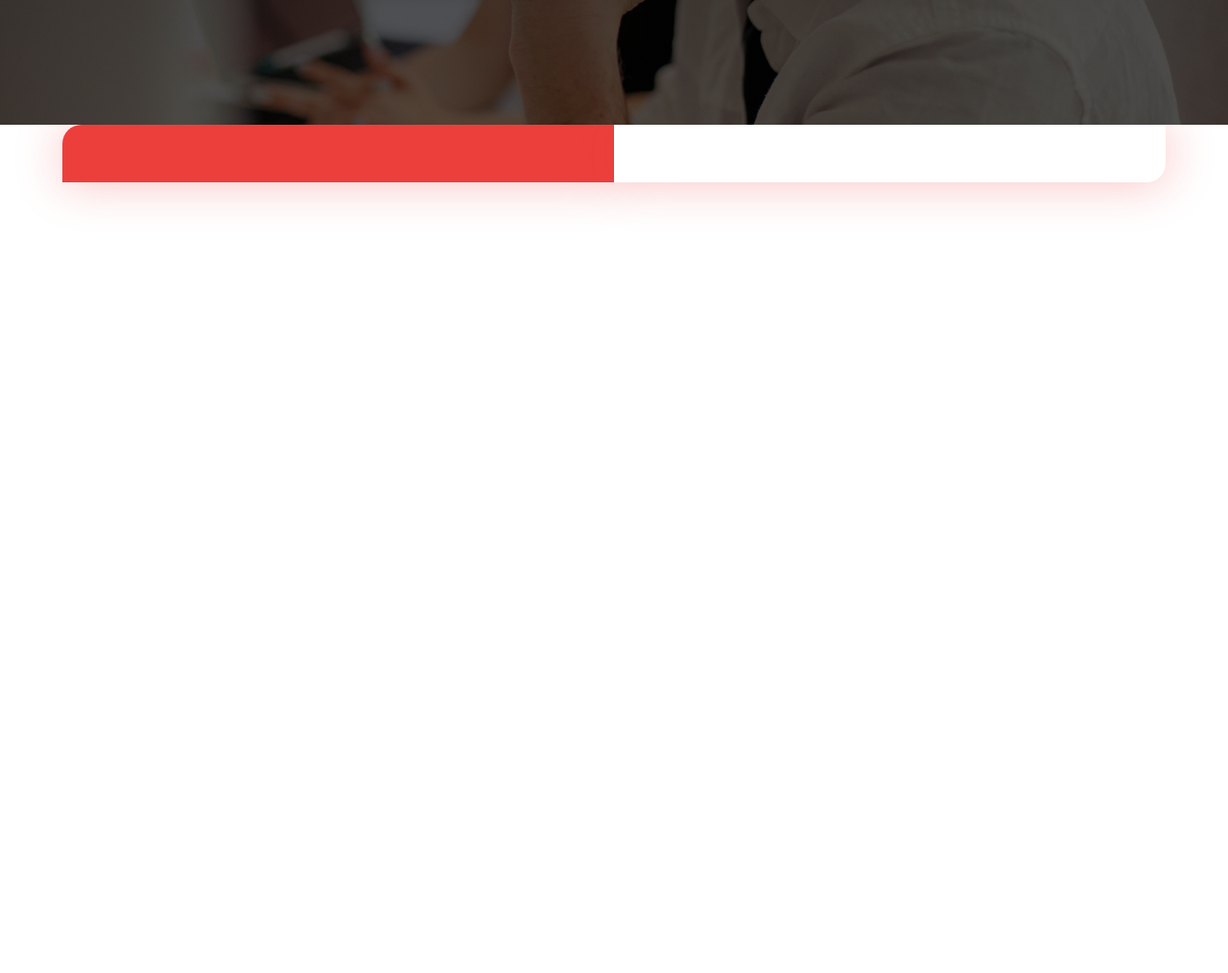
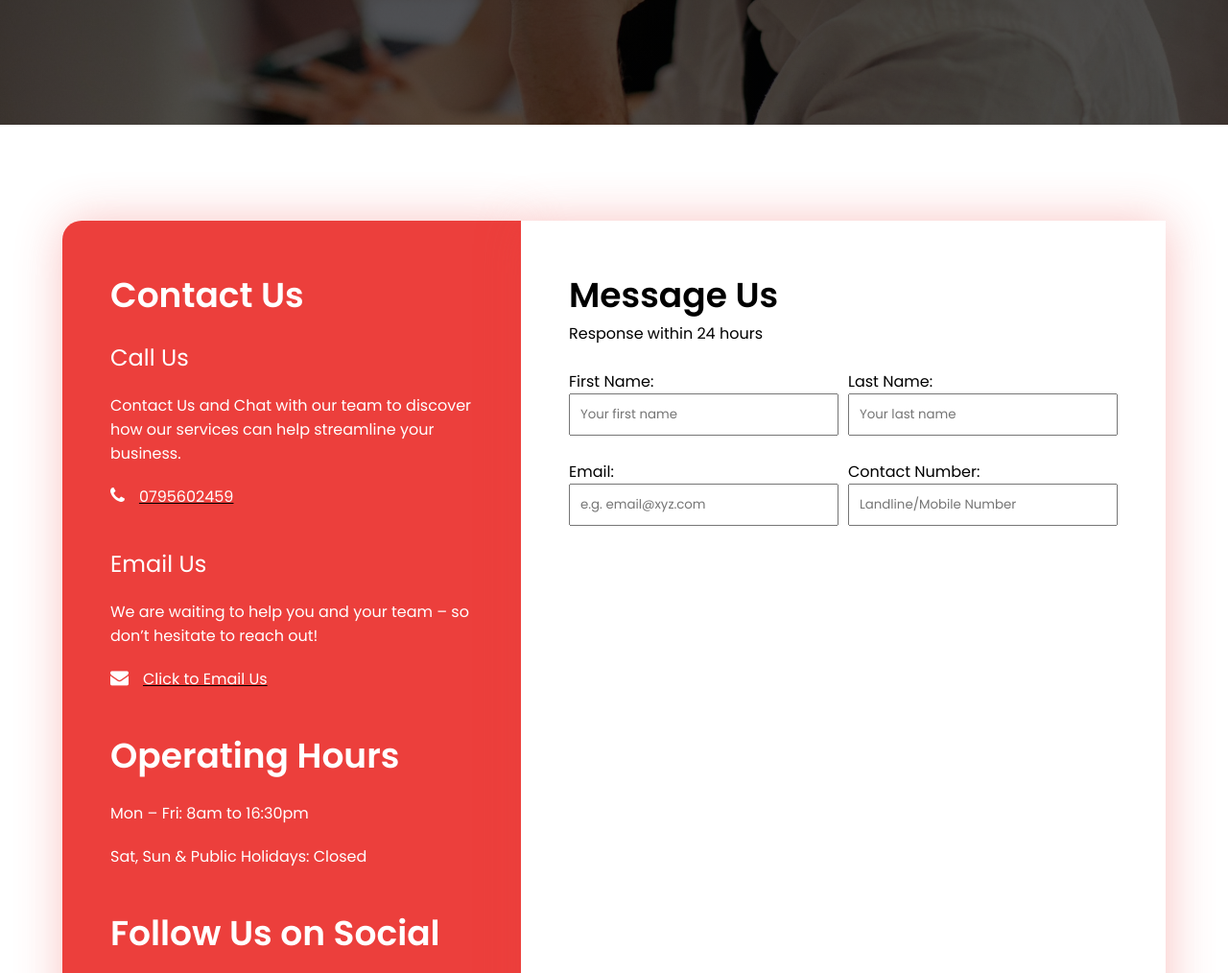
Before and after one commit to MPHDigital-RSA/xpedient-clone-webiste-mphdigital, a plain HTML site: page index.html in a window 1280 px wide. Shown: the part 563-1577 px from the top of the page at 96% size. Before the commit the page ends 853 px from the top, so only its background shows below. Drawn offline with Linux system fonts and the light colour scheme; a script that the page names is missing.

Commit message:
Add files via upload

```diff
--- a/index.html
+++ b/index.html
@@ -61,8 +61,71 @@
 
     <section class="contact-form">
         <div class="container">
-            <div class="contact-details"></div>
-            <div class="form"></div>
+            <div class="contact-details">
+                <div class="heading">Contact Us</div>
+
+                <div class="card">
+                    <div class="card-heading">Call Us</div>
+                    <div class="card-content">Contact Us and Chat with our team to discover how our services can help
+                        streamline your business.</div>
+                    <a href="#" class="card-link"><i class="fa fa-phone"></i>0795602459</a>
+                </div>
+
+                <div class="card">
+                    <div class="card-heading">Email Us</div>
+                    <div class="card-content">
+
+                        We are waiting to help you and your team – so don’t hesitate to reach out!
+                    </div>
+                    <a href="#" class="card-link"><i class="fa fa-envelope"></i>Click to Email Us</a>
+                </div>
+
+                <div class="card">
+                    <div class="card-big-heading">Operating Hours</div>
+                    <div class="card-content">Mon – Fri: 8am to 16:30pm </div>
+                    <div class="card-content">Sat, Sun & Public Holidays: Closed </div>
+                </div>
+
+                <div class="card">
+                    <div class="card-big-heading">Follow Us on Social</div>
+                    <div class="socials">
+                        <i class="fa fa-facebook"></i>
+                        <i class="fa fa-linkedin"></i>
+                    </div>
+                </div>
+            </div>
+            <div class="form">
+                <div class="form-heading">
+                    Message Us
+                </div>
+                <p class="response-msg">Response within 24 hours</p>
+                <form action="">
+                    <br>
+                    <div class="elements-flex">
+                        <div class="element">
+                            <label for="fname">First Name:</label><br>
+                            <input type="text" name="fname" placeholder="Your first name">
+                        </div>
+
+                        <div class="element">
+                            <label for="lname">Last Name:</label><br>
+                            <input type="text" name="lname" placeholder="Your last name">
+                        </div>
+                    </div><br>
+                    <div class="elements-flex">
+                        <div class="element">
+                            <label for="fname">Email:</label><br>
+                            <input type="email" name="fname" placeholder="e.g. email@xyz.com">
+                        </div>
+
+                        <div class="element">
+                            <label for="lname">Contact Number:</label><br>
+                            <input type="text" name="lname" placeholder="Landline/Mobile Number">
+                        </div>
+                    </div>
+
+                </form>
+            </div>
         </div>
     </section>
 
--- a/style.css
+++ b/style.css
@@ -196,6 +196,7 @@ nav li {
     grid-template-columns: repeat(2, 1fr);
 
     margin-bottom: 100px;
+    margin-top: 100px;
 }
 
 .contact-form .contact-details {
@@ -203,9 +204,11 @@ nav li {
     border-radius: 20px 0 0;
     box-shadow: 1px 1px 50px #ec3f3c53;
 
-    padding: 30px;
+    padding: 50px;
     display: flex;
     flex-direction: column;
+
+    color: white;
 }
 
 .contact-form .form {
@@ -213,7 +216,59 @@ nav li {
     border-radius: 0 0 20px 0;
     box-shadow: 1px 1px 50px #ec3f3c53;
 
-    padding: 30px;
+    padding: 50px;
     display: flex;
     flex-direction: column;
 }
+
+.contact-details .heading,
+.card-big-heading {
+    font-size: 36px;
+    font-weight: 600;
+}
+
+.contact-details .card {
+    padding: 20px 0;
+    display: flex;
+    flex-direction: column;
+    gap: 20px;
+}
+
+.card-heading {
+    font-size: 24px;
+}
+
+.card-link {
+    color: white;
+    text-decoration-color: black;
+}
+
+.card-link:hover {
+    text-decoration: none;
+}
+
+.card i {
+    font-size: 19px;
+}
+
+.card i:hover {
+    color: black;
+    cursor: pointer;
+}
+
+/* form part */
+
+.form-heading {
+    font-size: 36px;
+    font-weight: 600;
+    color: black;
+}
+
+form .elements-flex {
+    display: flex;
+    gap: 10px;
+}
+
+form input {
+    padding: 10px;
+}
```
